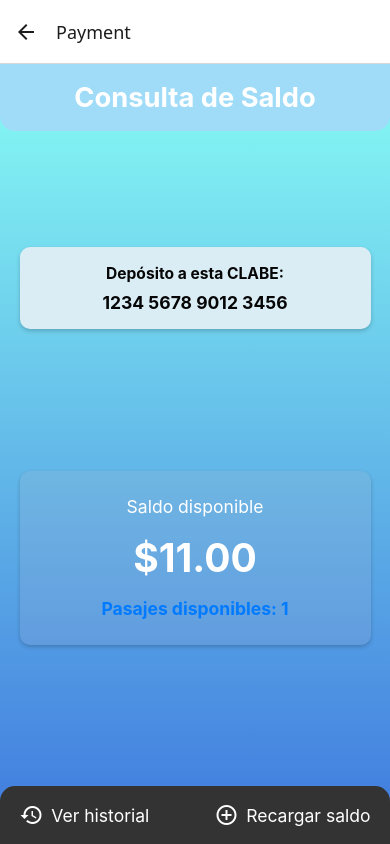
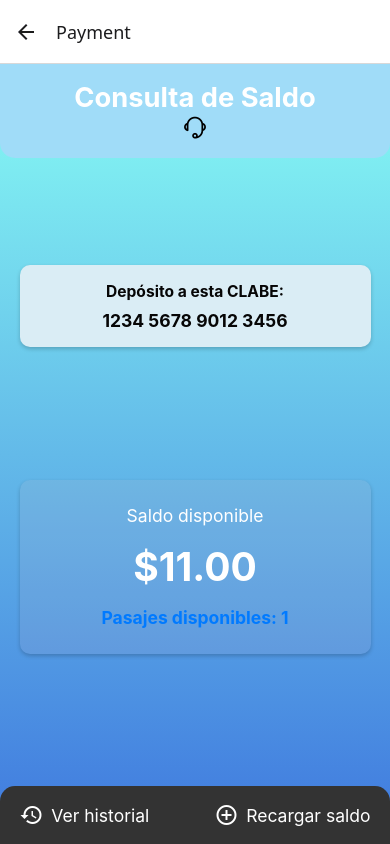
Before and after one commit to AngelLarios23/BusLink, a React Native app in the folder frontend/: screen /Payment in a window 390 px wide. Built offline with nearby package versions, Linux system fonts and the light colour scheme.

Commit message:
Modifique el sistema de pago y cambie el nombre de payment a Payment

```diff
--- a/frontend/App.js
+++ b/frontend/App.js
@@ -52,9 +52,7 @@ function MyStack() {
       <Stack.Screen name="Sugerencias" component={Sugerencias} />
       <Stack.Screen name="Cuestionario" component={Cuestionario} />
       <Stack.Screen name="Chatbot" component={Chatbot} />
-
       <Stack.Screen name="Calificaciones" component={Calificaciones} />
-
       <Stack.Screen name="Administrador" component={Administrador} />
 
 
--- a/frontend/screens/payment.js
+++ b/frontend/screens/payment.js
@@ -1,11 +1,13 @@
 import React, { useState } from "react";
 import { View, Text, StyleSheet, TouchableOpacity, FlatList, Dimensions, Modal } from "react-native";
-import { FontAwesome5, MaterialIcons } from "@expo/vector-icons";
+import { FontAwesome5, Ionicons, MaterialIcons } from "@expo/vector-icons";
 import { LinearGradient } from "expo-linear-gradient";
+import AntDesign from '@expo/vector-icons/AntDesign';
+
 
 const { width, height } = Dimensions.get("window");
 
-export default function App() {
+export default function Payment(props) {
   const [saldo, setSaldo] = useState(11.00); // Saldo inicial en pesos
   const [mostrarHistorial, setMostrarHistorial] = useState(false); // Estado para mostrar historial
   const [mostrarModal, setMostrarModal] = useState(false); // Estado para mostrar el modal de CLABE
@@ -28,6 +30,9 @@ export default function App() {
     <LinearGradient colors={['#87fcf4', '#3f78de']} style={styles.container}>
       <View style={styles.topBar}>
         <Text style={styles.title}>Consulta de Saldo</Text>
+        <TouchableOpacity onPress={()=> props.navigation.navigate('Chatbot')}>
+        <AntDesign name="customerservice" marginLeft={10} size={25} color="black" />
+        </TouchableOpacity>
       </View>
 
       <TouchableOpacity
```
